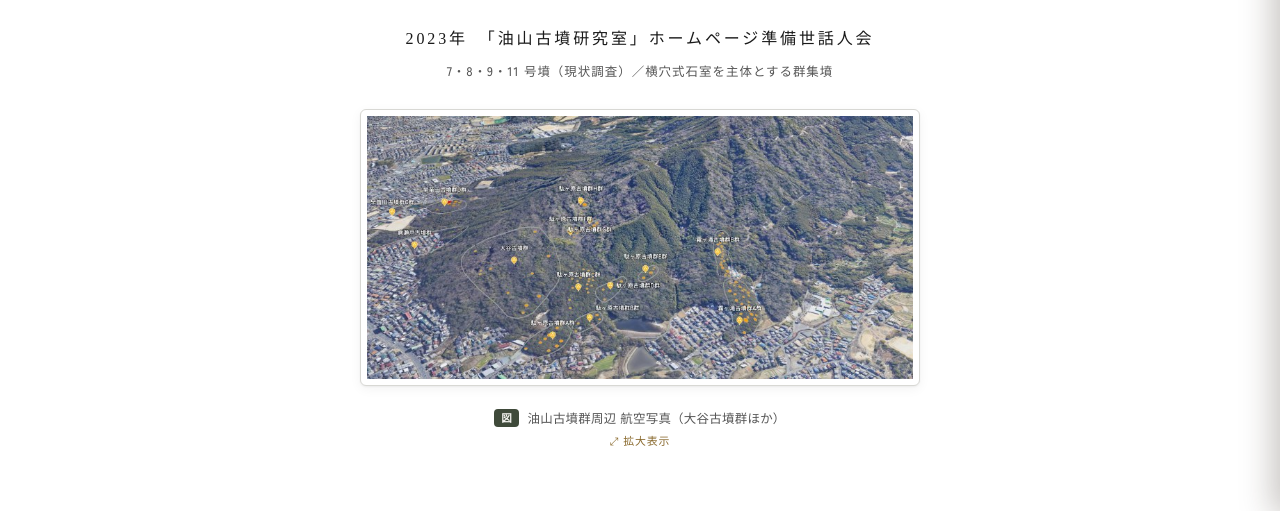
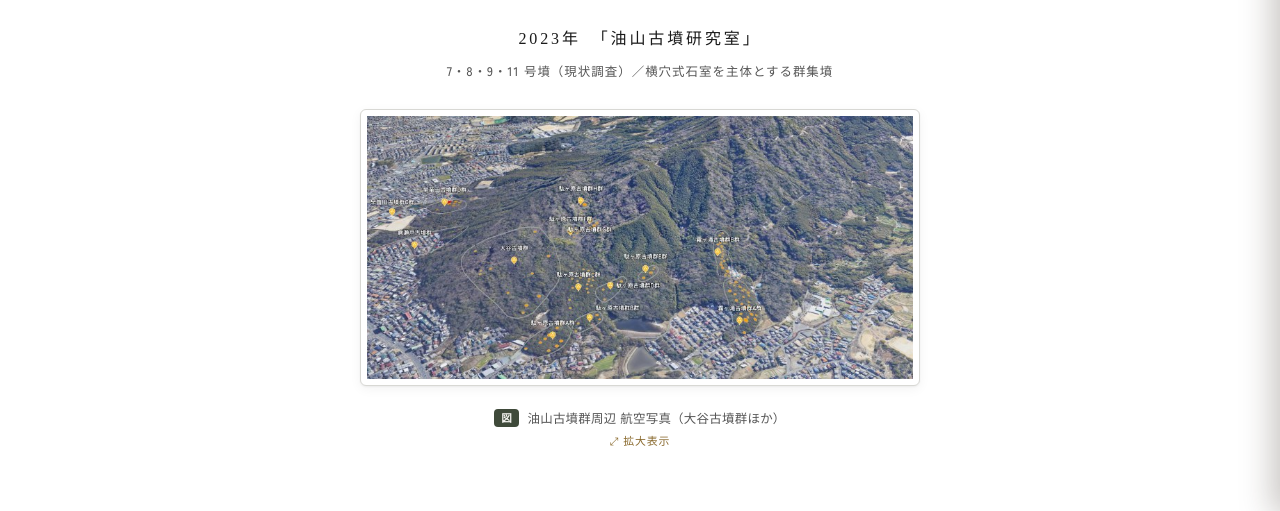
Before and after one commit to tateana1978/Research-report, a plain HTML site: page ootani/index.html in a window 1280 px wide. Shown: the part 285-796 px from the top of the page. Drawn offline with Linux system fonts and the light colour scheme; a web font is replaced by a local one.

Commit message:
Update index.html

```diff
--- a/ootani/index.html
+++ b/ootani/index.html
@@ -240,7 +240,7 @@
     <p class="kicker">福岡市・油山山麓の群集墳</p>
     <h1>大谷古墳群</h1>
     <p class="sub">現状調査報告書</p>
-    <p class="byline">2023年　「油山古墳研究室」ホームページ準備世話人会</p>
+    <p class="byline">2023年　「油山古墳研究室」</p>
     <p class="meta">7・8・9・11 号墳（現状調査）／横穴式石室を主体とする群集墳</p>
     <figure class="cover-fig fig">
       <button class="fig-btn" data-src="images/cover.jpg" data-cap="油山古墳群周辺 航空写真（大谷古墳群ほか）" aria-label="油山古墳群周辺 航空写真を拡大">
```
